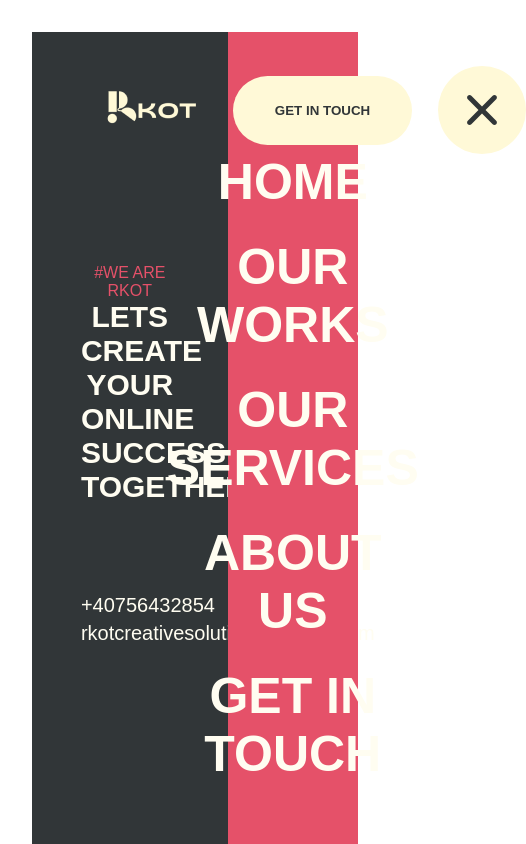
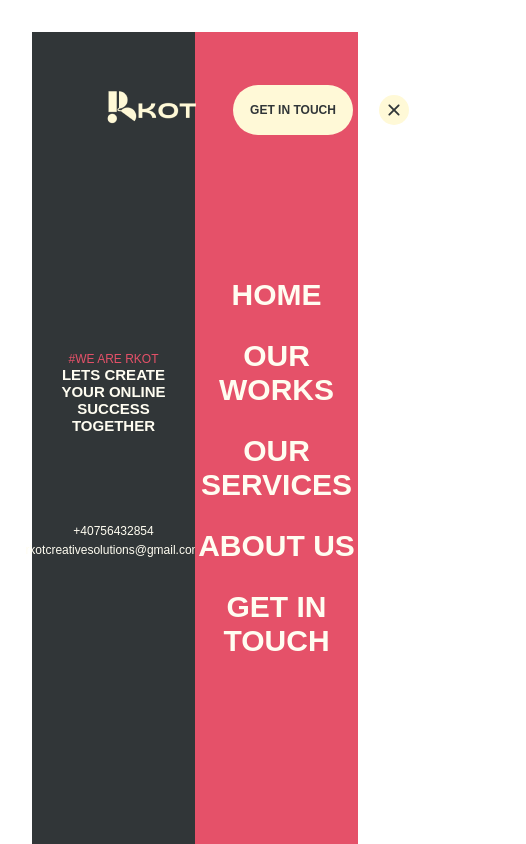
Before and after one commit to rkotchamp/rkot-agency, a React (Vite) app: page / in a window 390 px wide. Both pictures are taken after a click on the button 304 px from the left and 110 px from the top of the page. Shown: the top 844 px of the page, 526 px wide, since content can reach past the window. Built offline with nearby package versions, Linux system fonts and the light colour scheme.

Commit message:
styled the user mobile responsiveness

```diff
--- /dev/null
+++ b/src/Components/Footer/Footer.css
@@ -0,0 +1,5 @@
+.footer__container {
+  width: 100%;
+  height: 698px;
+  background-color: var(--body-color);
+}
--- /dev/null
+++ b/src/Components/Footer/Footer.jsx
@@ -0,0 +1,11 @@
+import "./Footer.css";
+
+function Footer() {
+  return (
+    <div className="footer__container">
+      <div className=""></div>
+    </div>
+  );
+}
+
+export default Footer;
--- a/src/Components/OpenBurgerMenu/BurgerMenu.css
+++ b/src/Components/OpenBurgerMenu/BurgerMenu.css
@@ -150,3 +150,49 @@ body.burger-menu-closed {
     opacity: 1;
   }
 }
+
+@media only screen and (max-width: 600px) {
+  .inline_navButtons .inline_cta_Button {
+    width: 120px;
+    height: 50px;
+    font-size: 12px;
+  }
+
+  .inline_navButtons .close_burger_Button {
+    width: 30px;
+    height: 30px;
+    border: none;
+  }
+
+  .burger_menu_container .first__division {
+    width: 50%;
+  }
+
+  .burger_menu_container .second__division {
+    width: 60%;
+  }
+
+  .burger_menu_container .second__division ul li {
+    font-size: 30px;
+  }
+
+  .first__division .about_topic {
+    width: 80%;
+  }
+
+  .burger_menu_container .first__division .menu__topic {
+    font-size: 15px;
+  }
+  .first__division .about_topic p {
+    font-size: 12px;
+  }
+  .first__division .contactPane {
+    width: 100%;
+    align-items: center;
+  }
+
+  .first__division .contactPane p {
+    font-size: 12px;
+    font-family: var(--secondary-font-family);
+  }
+}
--- a/src/Components/Testimonials&Contacts/Contact/Contact.jsx
+++ b/src/Components/Testimonials&Contacts/Contact/Contact.jsx
@@ -23,7 +23,6 @@ function Contact() {
     setActiveTab((prev) => (prev > 0 ? prev - 1 : 0));
   };
 
-  console.log(activeTab);
   return (
     <div className="contact_container">
       {/* Carousel space */}
--- a/src/Pages/HomePage/Home.jsx
+++ b/src/Pages/HomePage/Home.jsx
@@ -6,6 +6,7 @@ import NavShowContext from "../../context/NavShowContext";
 import ServicesSection from "../../Components/ServicesSection/ServicesSection";
 import AboutSection from "../../Components/AboutSection/AboutSection";
 import Testimony from "../../Components/Testimonials&Contacts/Testimony/Testimony";
+import Footer from "../../Components/Footer/Footer";
 
 import "./Home.css";
 
@@ -21,6 +22,7 @@ function Home() {
       <ServicesSection />
       <AboutSection />
       <Testimony />
+      <Footer />
     </div>
   );
 }
```
